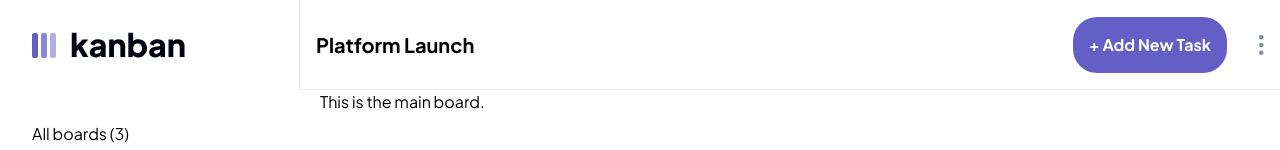
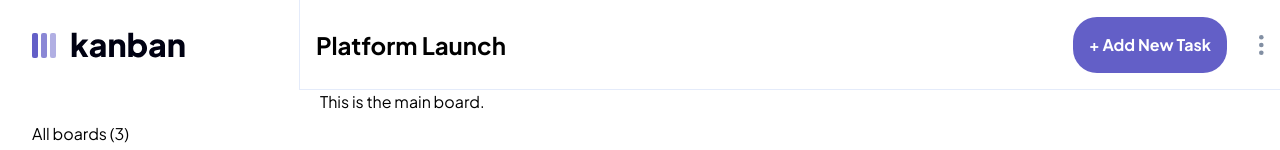
Before and after one commit to lemreyes/kanban, a Next.js app: page / in a window 1280 px wide. Shown: the top 150 px of the page. Built offline with nearby package versions, Linux system fonts and the light colour scheme.

Commit message:
change the font size

```diff
--- a/src/app/Components/Header.tsx
+++ b/src/app/Components/Header.tsx
@@ -11,9 +11,9 @@ export default function Header() {
         <Image src={logo_light} alt="logo" />
       </div>
       <div className="flex flex-row justify-between items-center w-full border-b border-linesLight p-4">
-        <h1 className="text-xl font-bold">Platform Launch</h1>
+        <h1 className="text-2xl font-bold">Platform Launch</h1>
         <div className="flex gap-8">
-          <button className="bg-mainPurple p-4 font-bold text-md text-white rounded-3xl">
+          <button className="bg-mainPurple p-4 font-bold text-base text-white rounded-3xl">
             + Add New Task
           </button>
           <button>
```
